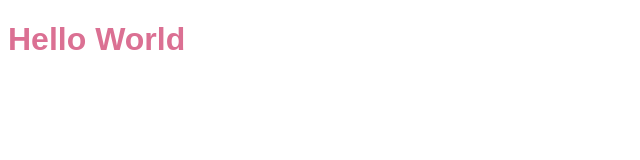
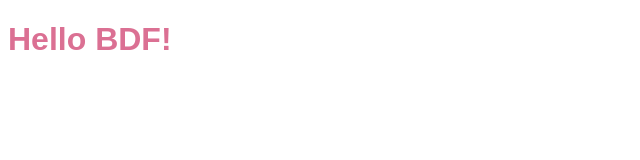
Before and after one commit to rmhowe/rmhowe.github.io, a plain HTML site: page index.html in a window 1280 px wide. Shown: the full height of the page, 0-640 px from the left. Drawn offline with Linux system fonts and the light colour scheme.

Commit message:
Update index.html

```diff
--- a/index.html
+++ b/index.html
@@ -6,6 +6,6 @@
     <link rel="stylesheet" href="style.css" />
   </head>
   <body>
-    <h1>Hello World</h1>
+    <h1>Hello BDF!</h1>
   </body>
 </html>
```
